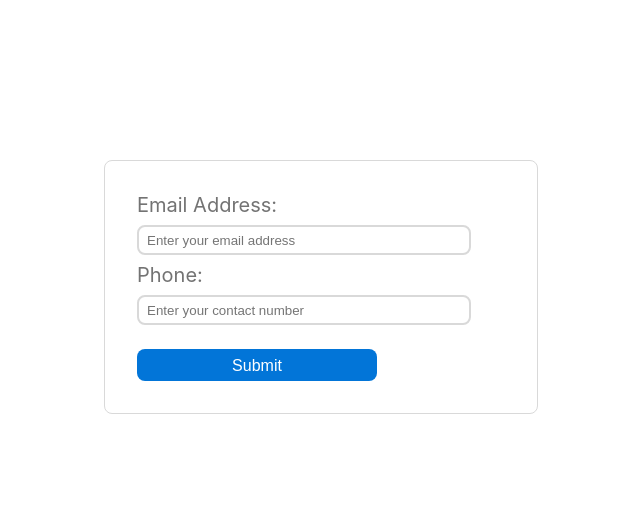
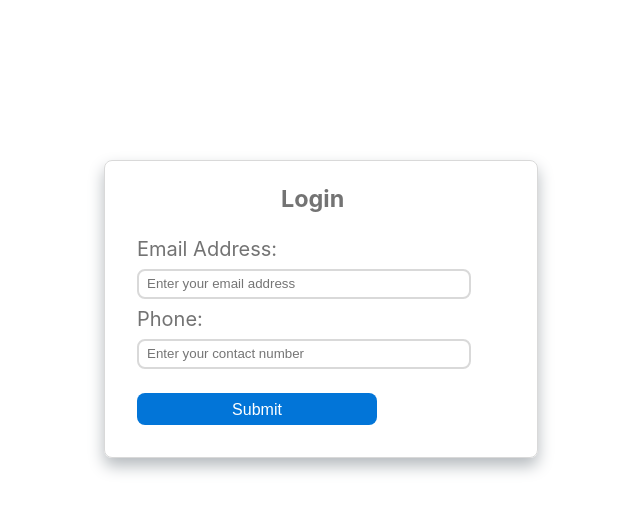
Before and after one commit to shahayush954/blogging-app, a React (Create React App) app: page /login in a window 1280 px wide. Shown: the top 512 px of the page, without its empty margins (319-959 px from the left). Built offline with nearby package versions, Linux system fonts and the light colour scheme.

Commit message:
Login Page UI Improvements

```diff
--- a/src/components/LoginPage.js
+++ b/src/components/LoginPage.js
@@ -110,6 +110,7 @@ class LoginPage extends Component {
 
 
                 <Card className="login-card">
+                    <h3>Login</h3>
                     <Form onSubmit={this.handleSubmit}>
                         <Form.Label>Email Address: </Form.Label>
                         <br/>
--- a/src/css/LoginPageCSS.css
+++ b/src/css/LoginPageCSS.css
@@ -11,10 +11,14 @@
     border-radius: 0.5rem;
     text-align: left;
     padding-left: 2rem;
-    padding-top: 2rem;
     padding-bottom: 2rem;
     font-size: 1.25rem;
     color: #737373;
+    box-shadow: 0 8px 16px 0 rgba(181,186,190,1);
+}
+
+.login-card h3{
+    padding-left: 9rem;
 }
 
 .login-form-input{
```
